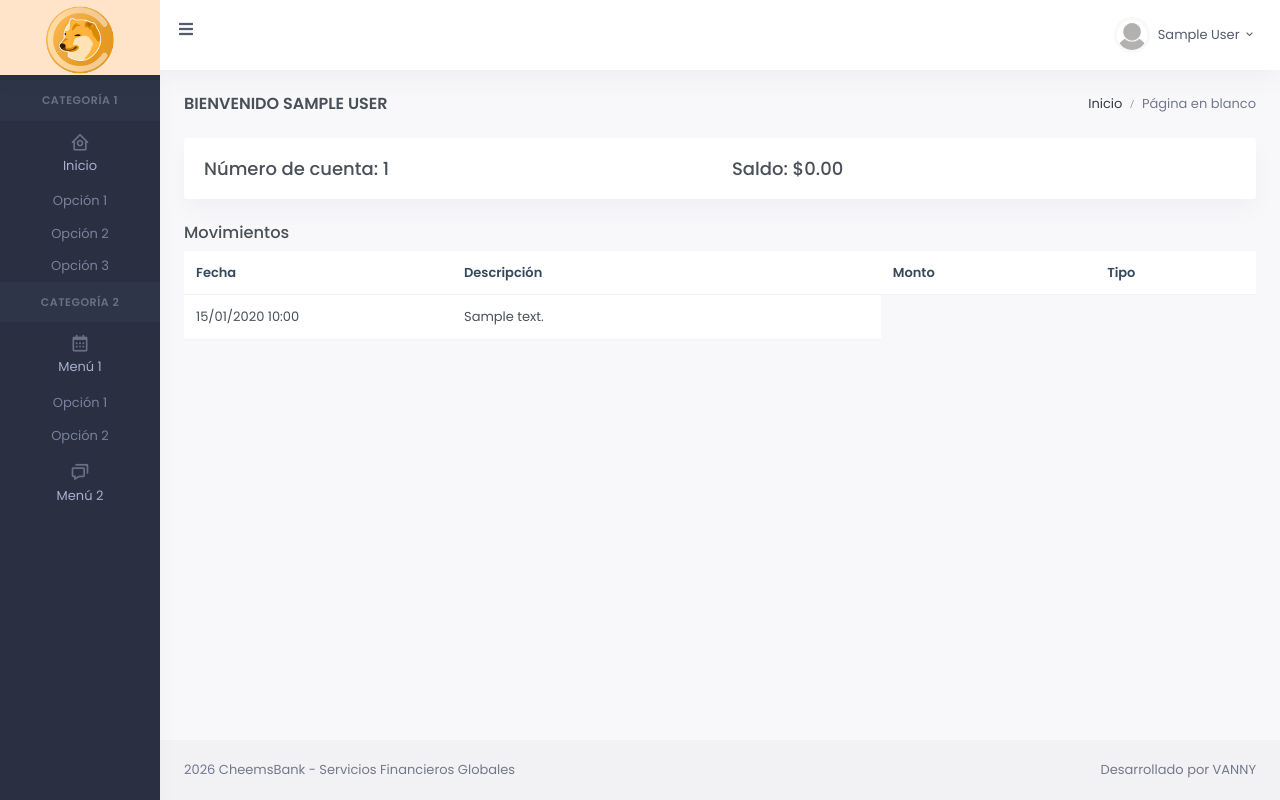
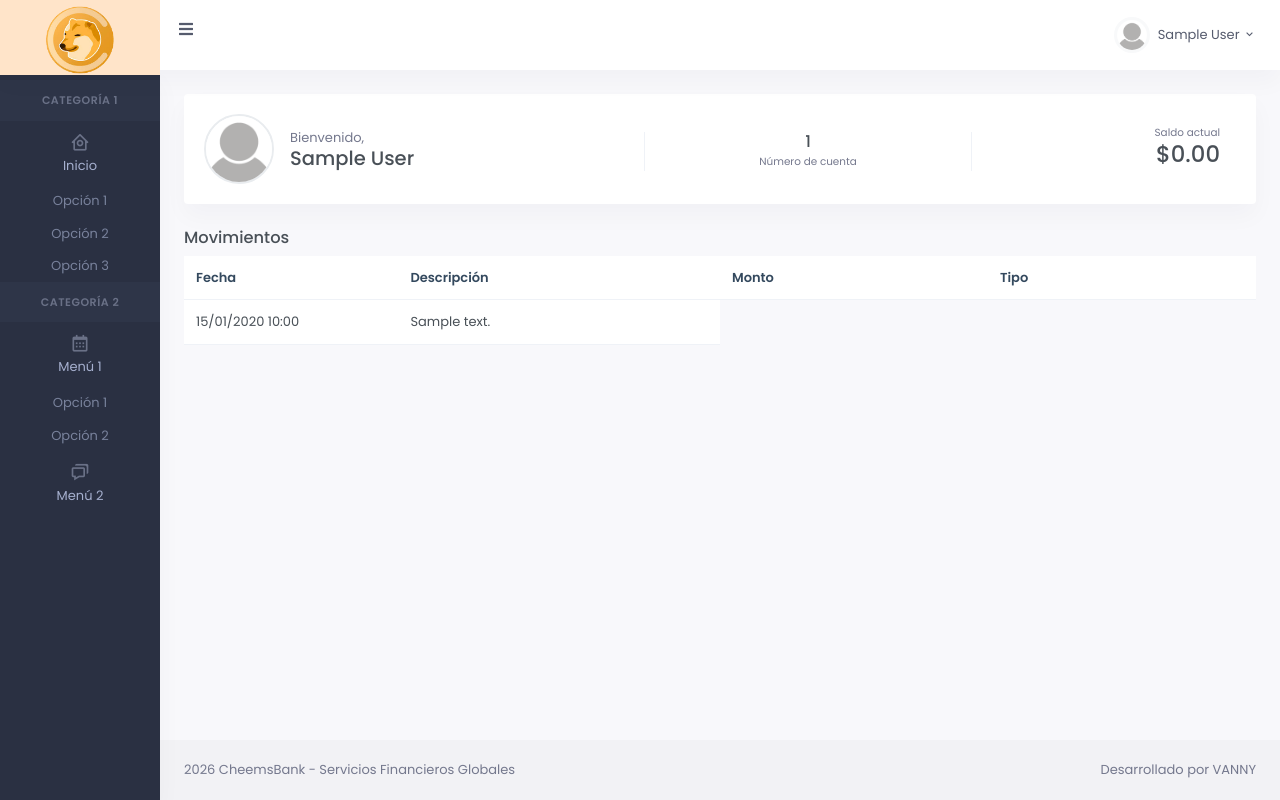
Before and after one commit to Vannia-LeVe/Dogo, a Flask app: template templates/welcome.html in a window 1280 px wide. Run offline with Flask 3, Linux system fonts and the light colour scheme; a user stored in the database is signed in; tables that the repository leaves empty or names only in its code hold one stand-in row (values such as "Sample post"); the template is opened without the code that fills it: most values are stand-ins (such as "Sample title", 1, 10 or a date in 2020); some libraries are stand-ins or nearby versions.

Commit message:
Se hicieron modificaciones para agregar los movimientos de la cuenta(ahora correctamente) Y se agregó el saldo de la cuenta.

```diff
--- a/app.py
+++ b/app.py
@@ -27,7 +27,8 @@ def index():
 @login_required
 def welcome():
     account= Account.get_account_by_id(current_user.id)
-    return render_template('welcome.html',account=account)
+    balance = account.get_saldo() if account else 0
+    return render_template('welcome.html',account=account, balance=balance)
 
 @app.route('/signup')
 def signup():
--- a/enums/transaction_type.py
+++ b/enums/transaction_type.py
@@ -2,6 +2,6 @@
 from enum import Enum
 
 
-class TransactionTyoe(Enum):
+class TransactionType(Enum):
     INCOME = 1
     EXPENSE= 2
--- a/jjjj.html
+++ b/jjjj.html
@@ -150,7 +150,7 @@
 
                                         </thead>
                                         <tbody>
-                                        <!-- Esta maaaaaaaaaaaaaaaaal, en qué? en algo  -->
+
                                         {% for t in transactions %}
                                         <tr>
                                             <td>{{ t.date.strftime('%d/%m/%Y %H:%M') if t.date else 'N/A' }}</td>
--- a/templates/welcome.html
+++ b/templates/welcome.html
@@ -101,41 +101,45 @@
             </div>
 
             <div class="main-content">
-
                 <div class="page-content">
                     <div class="container-fluid">
-
-                        <div class="row">
-                            <div class="col-12">
-                                <div class="page-title-box d-sm-flex align-items-center justify-content-between">
-                                    <h4 class="mb-sm-0 font-size-18">Bienvenido {{ current_user.name }}</h4>
-                                    <div class="page-title-right">
-                                        <ol class="breadcrumb m-0">
-                                            <li class="breadcrumb-item"><a href="javascript: void(0);">Inicio</a></li>
-                                            <li class="breadcrumb-item active">Página en blanco</li>
-                                        </ol>
-                                    </div>
-                                </div>
-                            </div>
-                        </div>
-
                         <div class="row">
                             <div class="col-12">
                                 <div class="card">
                                     <div class="card-body">
-                                        <div class="row">
-                                            <div class="col-md-6">
-                                                <h5 class="mb-sm-0 font-size-18">Número de cuenta: {{ account.number }}</h5>
+                                        <div class="row align-items-center">
+
+                                            <div class="col-md-5">
+                                                <div class="d-flex align-items-center">
+                                                    <img class="rounded-circle" src="{{ url_for('static',filename='images/users/default.png') }}" width="70" height="70" style="object-fit: cover; border: 2px solid #e9ecef;">
+                                                    <div class="ms-3">
+                                                        <span class="text-muted">Bienvenido,</span>
+                                                        <h4 class="mb-0">{{ current_user.name }}</h4>
+
+                                                    </div>
+                                                </div>
                                             </div>
-                                            <div class="col-md-6">
-                                                <h5 class="mb-sm-0 font-size-18 ">Saldo: ${{ '0.00' }}</h5>
+
+                                            <!-- Número de cuenta -->
+                                            <div class="col-md-4">
+                                                <div class="border-start border-end px-4 text-center">
+                                                    <h5 class="mb-0 mt-1">{{ account.number }}</h5>
+                                                    <small class="text-muted">Número de cuenta</small>
+                                                </div>
+                                            </div>
+
+                                            <!-- Saldo -->
+                                            <div class="col-md-3 text-end">
+                                                <div class="px-3">
+                                                    <small class="text-muted">Saldo actual</small>
+                                                    <h3  "font color="#0a2642">${{ "%.2f"|format(balance) }}</h3>
+                                                </div>
                                             </div>
                                         </div>
                                     </div>
                                 </div>
                             </div>
                         </div>
-
                         <div class="row">
                             <div class="col-12">
                                 <div class="table-responsive">
```
Also changed, not shown: other parts of templates/welcome.html (+23 -13 lines), entities/account.py (+11 -1 lines), entities/transaction.py (+19 -7 lines).
